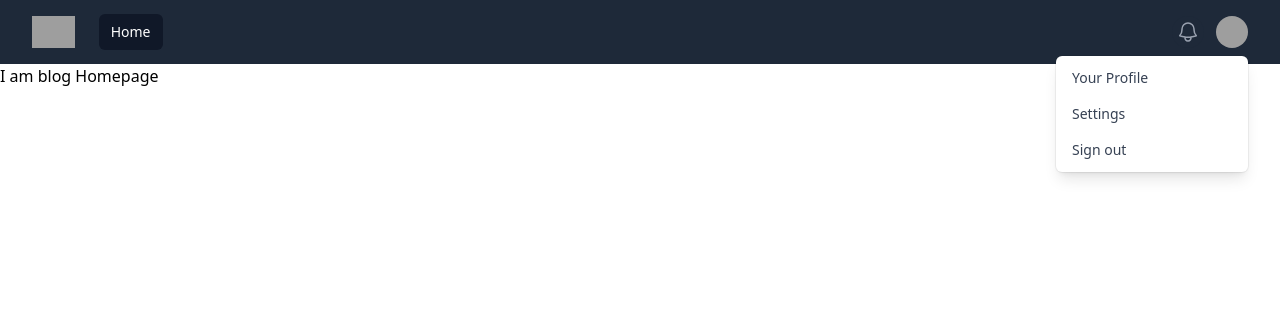
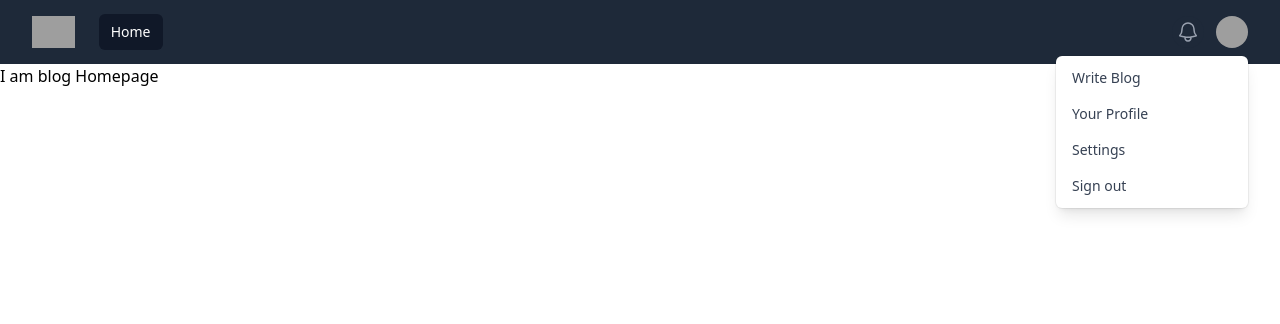
Before and after one commit to S-rayhan-S/Django-P-2.0, a Django app: page /blog/ in a window 1280 px wide. Shown: the top 324 px of the page. Run offline with Django 4.2, Linux system fonts and the light colour scheme; a user stored in the database is signed in; some libraries are stand-ins or nearby versions; grey boxes are pictures that could not be loaded.

Commit message:
Completed the Write Blog part where users can write & upload blog for public display, in theis section I used class based views like CreateView

```diff
--- a/My_Blog_Project/App_Blog/urls.py
+++ b/My_Blog_Project/App_Blog/urls.py
@@ -1,8 +1,11 @@
 from django.urls import path
 from . import views
+from django.contrib.auth.decorators import login_required, permission_required
+
 
 app_name='App_Blog'
 
 urlpatterns = [
-    path('',views.blog_list,name='blog_list')
+    path('',views.blog_list,name='blog_list'),
+    path('write/',login_required(views.CreateBlog.as_view()),name='create_blog')
 ]
--- a/My_Blog_Project/App_Blog/views.py
+++ b/My_Blog_Project/App_Blog/views.py
@@ -1,6 +1,26 @@
-from django.shortcuts import render
+from django.shortcuts import render,HttpResponseRedirect,redirect
 
+from .models import Blog,Comment,Likes
+from django.views.generic import ListView,CreateView,UpdateView,DetailView,TemplateView,DeleteView
+from django.urls import reverse,reverse_lazy
+import uuid
 # Create your views here.
 def blog_list(request):
     context={}
     return render(request,'App_Blog/blog_list.html',context=context)
+
+class CreateBlog(CreateView):
+    model=Blog
+    template_name='App_Blog/create_blog.html'
+    fields=['blog_title', 'blog_content']
+
+    def form_valid(self, form):
+        blog_obj=form.save(commit=False)
+        blog_obj.author=self.request.user
+        title=blog_obj.blog_title
+        blog_obj.slug=title.replace(' ','-')+"-"+str(uuid.uuid4)
+        blog_obj.save()
+        return redirect(reverse('index'))
+        # Here, we would record the user's interest using the message
+        # passed in form.cleaned_data['message']
+        return super().form_valid(form)
--- a/My_Blog_Project/templates/base.html
+++ b/My_Blog_Project/templates/base.html
@@ -76,6 +76,7 @@
                 -->
                 <div class="absolute right-0 z-10 mt-2 w-48 origin-top-right rounded-md bg-white py-1 shadow-lg ring-1 ring-black/5 focus:outline-hidden" role="menu" aria-orientation="vertical" aria-labelledby="user-menu-button" tabindex="-1">
                   {% if user.is_authenticated %}
+                  <a href="{% url 'App_Blog:create_blog' %}" class="block px-4 py-2 text-sm text-gray-700" role="menuitem" tabindex="-1" id="user-menu-item-0">Write Blog</a>
                   <a href="{% url 'App_Login:profile' %}" class="block px-4 py-2 text-sm text-gray-700" role="menuitem" tabindex="-1" id="user-menu-item-0">Your Profile</a>
                   <a href="#" class="block px-4 py-2 text-sm text-gray-700" role="menuitem" tabindex="-1" id="user-menu-item-1">Settings</a>
                   <a href="#" class="block px-4 py-2 text-sm text-gray-700" role="menuitem" tabindex="-1" id="user-menu-item-2">Sign out</a>
```
Also changed, not shown: My_Blog_Project/templates/App_Blog/create_blog.html (added, +20 -0 lines), My_Blog_Project/db.sqlite3, My_Blog_Project/templates/App_Blog/blog_details.html (added), My_Blog_Project/templates/App_Blog/edit_blog.html (added), My_Blog_Project/templates/App_Blog/my_blogs.html (added).
